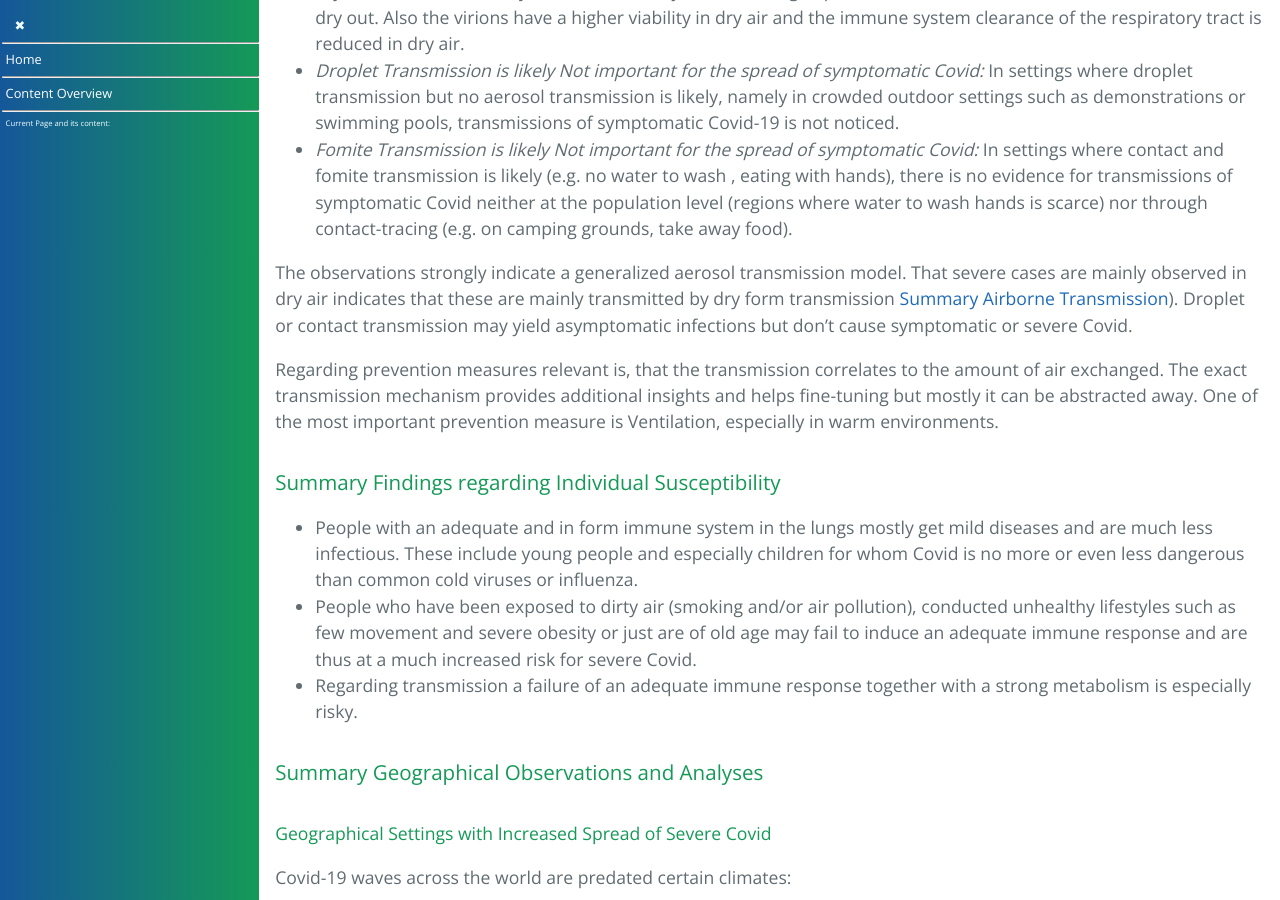
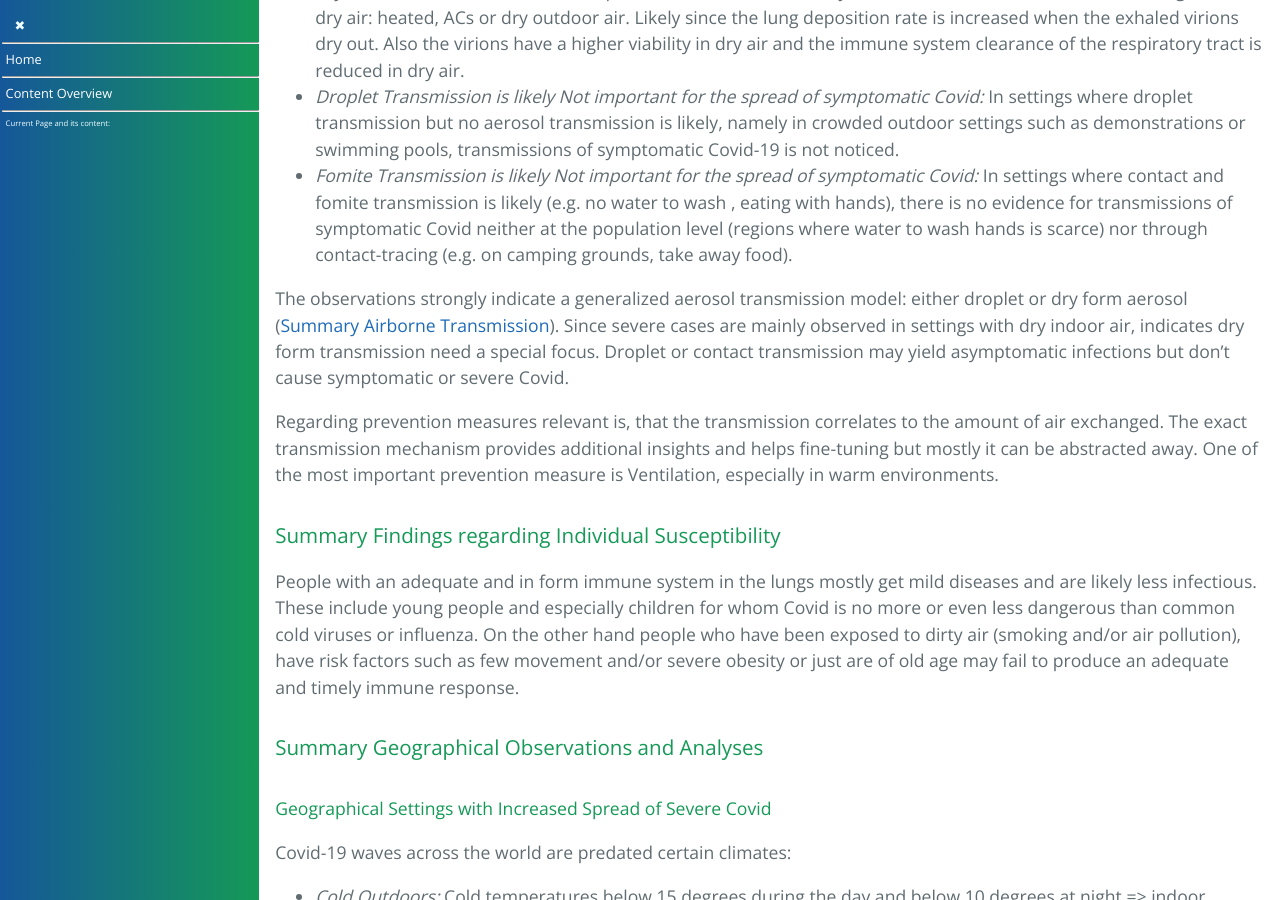
Before and after one commit to forestgrape/coronavirus, a Jekyll site: the page built from 5_epidemiological/spread_analyses.md, in a window 1280 px wide and 900 px high, scrolled down 2418 px. Built offline with Jekyll 4.4.1, drawn with Linux system fonts in a browser that asks for light colours; our own code applies the rules of GitHub Pages for plain Markdown files; some of the changed text lies outside the part shown.

Commit message:
formulations

```diff
--- a/5_epidemiological/spread_analyses.md
+++ b/5_epidemiological/spread_analyses.md
@@ -51,8 +51,7 @@
 
 
 ## Short Summary
-Methods:
-Situations where high rates of Covid-19 transmission are observed or *not* observed are described and analysed.
+Methods: Situations where high rates of Covid-19 transmission are observed or *not* observed are described and analysed.
 
 Observations:
 * High transmission rates of severe Covid are observed in situations where much air is exchanged between people. Much air is exchanged when spending much time in shared indoor rooms without good ventilation, in crowded confined settings. Deep breathing (High altitude or activities such as sports, singing) increases the air inhaled and thereby greatly increases the amount of particles deposited to the lungs.
@@ -78,14 +77,13 @@
 * *Droplet Transmission is likely Not important for the spread of symptomatic Covid:* In settings where droplet transmission but no aerosol transmission is likely, namely in crowded outdoor settings such as demonstrations or swimming pools, transmissions of symptomatic Covid-19 is not noticed.
 * *Fomite Transmission is likely Not important for the spread of symptomatic Covid:* In settings where contact and fomite transmission is likely (e.g. no water to wash , eating with hands), there is no evidence for transmissions of symptomatic Covid neither at the population level (regions where water to wash hands is scarce) nor through contact-tracing (e.g. on camping grounds, take away food).
 
-The observations strongly indicate a generalized aerosol transmission model. That severe cases are mainly observed in dry air indicates that these are mainly transmitted by dry form transmission [Summary Airborne Transmission](../5_epidemiological/transmission.md#overview-airborne-transmission)). Droplet or contact transmission may yield asymptomatic infections but don't cause symptomatic or severe Covid.
+The observations strongly indicate a generalized aerosol transmission model: either droplet or dry form aerosol ([Summary Airborne Transmission](../5_epidemiological/transmission.md#overview-airborne-transmission)). Since severe cases are mainly observed in settings with dry indoor air, indicates dry form transmission need a special focus. Droplet or contact transmission may yield asymptomatic infections but don't cause symptomatic or severe Covid.
 
 Regarding prevention measures relevant is, that the transmission correlates to the amount of air exchanged. The exact transmission mechanism provides additional insights and helps fine-tuning but mostly it can be abstracted away. One of the most important prevention measure is Ventilation, especially in warm environments.
 
 ### Summary Findings regarding Individual Susceptibility
-* People with an adequate and in form immune system in the lungs mostly get mild diseases and are much less infectious. These include young people and especially children for whom Covid is no more or even less dangerous than common cold viruses or influenza.
-* People who have been exposed to dirty air (smoking and/or air pollution), conducted unhealthy lifestyles such as few movement and severe obesity or just are of old age may fail to induce an adequate immune response and are thus at a much increased risk for severe Covid.
-* Regarding transmission a failure of an adequate immune response together with a strong metabolism is especially risky.
+People with an adequate and in form immune system in the lungs mostly get mild diseases and are likely less infectious. These include young people and especially children for whom Covid is no more or even less dangerous than common cold viruses or influenza. On the other hand people who have been exposed to dirty air (smoking and/or air pollution), have risk factors such as few movement and/or severe obesity or just are of old age may fail to produce an adequate and timely immune response.
+
 
 
 ### Summary Geographical Observations and Analyses
```
Also changed, not shown: other parts of 5_epidemiological/spread_analyses.md (+1 -1 lines).
